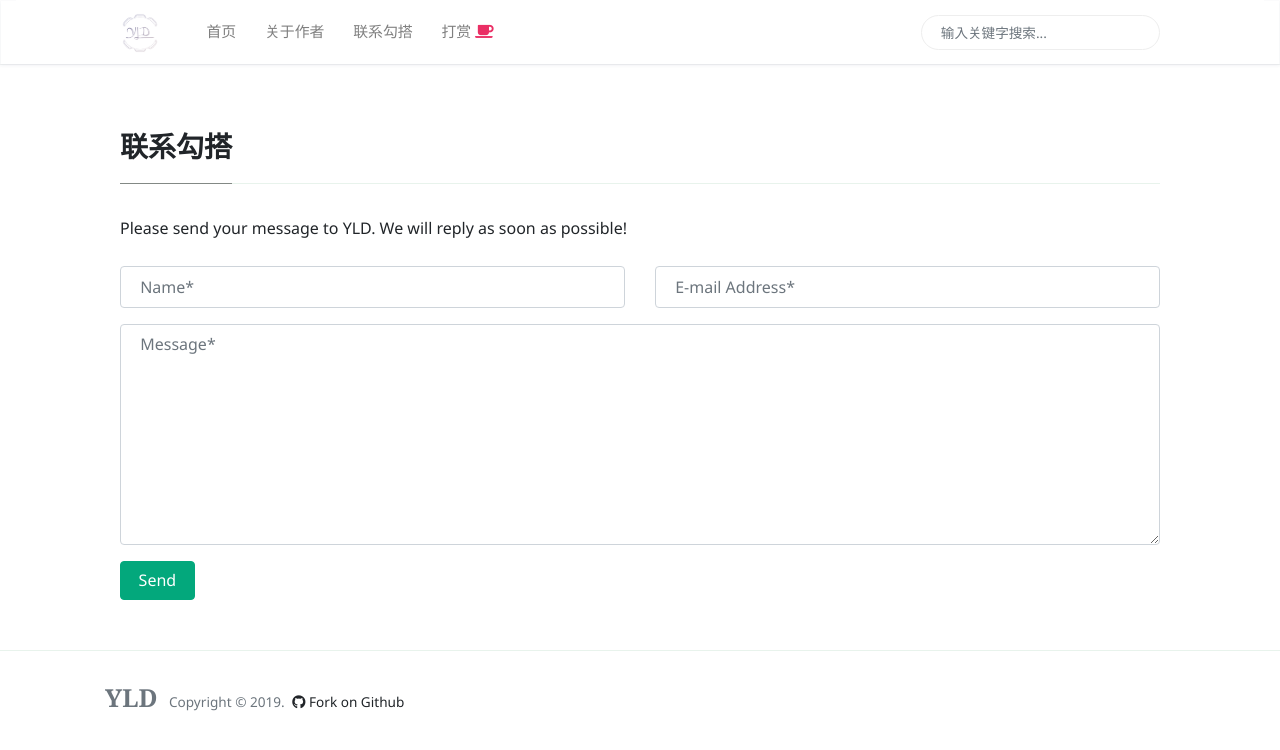
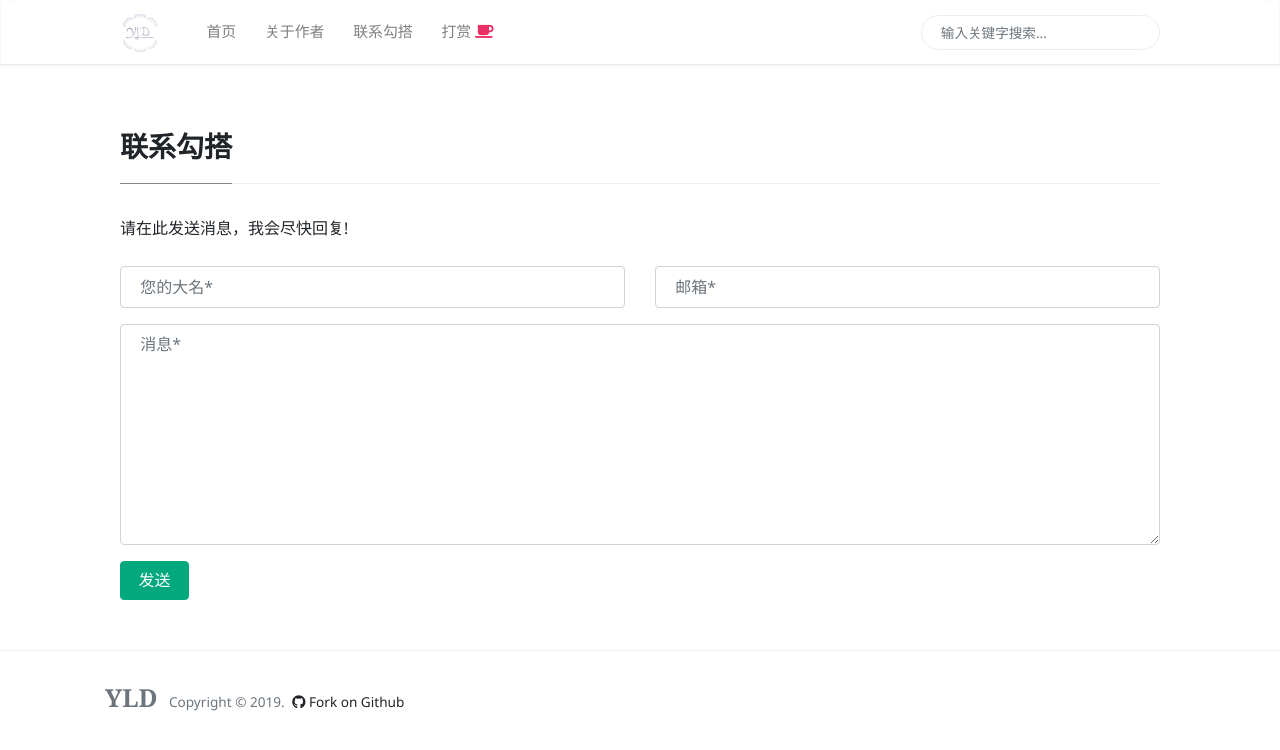
Before and after one commit to aiyld/yldblog, a Jekyll site: the page built from _pages/contact.md, in a window 1280 px wide. Shown: the top 750 px of the page. Built offline with Jekyll 4.4.1, drawn with Linux system fonts in a browser that asks for light colours; nearby versions of some CDN libraries.

Commit message:
feat: Update content

```diff
--- a/_pages/author-yld.html
+++ b/_pages/author-yld.html
@@ -8,7 +8,7 @@ permalink: "/author-yld.html"
     <div class="col-md-8">
         <div class="row align-items-center mb-5">
             <div class="col-md-9">
-                <h2 class="font-weight-bold">{{page.title}} <span class="small btn btn-outline-success btn-sm btn-round"><a href="{{ site.authors.yld.twitter }}">Follow</a></span></h2>
+                <h2 class="font-weight-bold">{{page.title}} <span class="small btn btn-outline-success btn-sm btn-round"><a href="{{ site.authors.yld.twitter }}">关注</a></span></h2>
                 <p><a href="{{ site.authors.yld.site }}">{{ site.authors.yld.site }}</a></p>
                 <p class="excerpt">{{ site.authors.yld.bio }}</p>
             </div>
@@ -16,7 +16,7 @@ permalink: "/author-yld.html"
                 <img alt="{{ site.authors.yld.name }}" src="{{site.baseurl}}/{{ site.authors.yld.avatar }}" class="rounded-circle" height="100" width="100">
             </div>
         </div>
-        <h4 class="font-weight-bold spanborder"><span>Posts by {{page.title}}</span></h4>
+        <h4 class="font-weight-bold spanborder"><span>文章</span></h4>
             {% assign posts = site.posts | where:"author","yld" %}
             {% for post in posts %}
             {% include main-loop-card.html %}
--- a/_pages/authors-list.html
+++ b/_pages/authors-list.html
@@ -15,7 +15,7 @@ permalink: "/authors-list.html"
             <div class="col-md-9">
             <a href="{{site.baseurl}}/author-{{ author[1].name | slugify }}">
             <h4 class="text-dark mb-0"> {{ author[1].name }} </h4>
-            <small class="d-inline-block mt-1 mb-3 font-weight-normal">(View Posts)</small>
+            <small class="d-inline-block mt-1 mb-3 font-weight-normal">(查看发表)</small>
             <div class="excerpt">{{ author[1].bio }}</div>
             </a>
             <div class="icon-block mt-3 d-flex justify-content-between">
--- a/_pages/contact.md
+++ b/_pages/contact.md
@@ -4,15 +4,15 @@ permalink: "/contact.html"
 ---
 
 <form action="https://formspree.io/{{site.email}}" method="POST">
-<p class="mb-4">Please send your message to {{site.name}}. We will reply as soon as possible!</p>
+<p class="mb-4">请在此发送消息，我会尽快回复!</p>
 <div class="form-group row">
 <div class="col-md-6">
-<input class="form-control" type="text" name="name" placeholder="Name*" required>
+<input class="form-control" type="text" name="name" placeholder="您的大名*" required>
 </div>
 <div class="col-md-6">
-<input class="form-control" type="email" name="_replyto" placeholder="E-mail Address*" required>
+<input class="form-control" type="email" name="_replyto" placeholder="邮箱*" required>
 </div>
 </div>
-<textarea rows="8" class="form-control mb-3" name="message" placeholder="Message*" required></textarea>
-<input class="btn btn-success" type="submit" value="Send">
+<textarea rows="8" class="form-control mb-3" name="message" placeholder="消息*" required></textarea>
+<input class="btn btn-success" type="submit" value="发送">
 </form>
```
